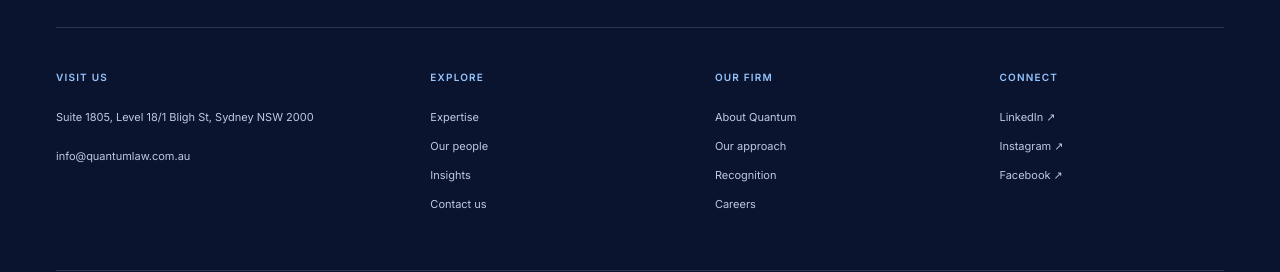
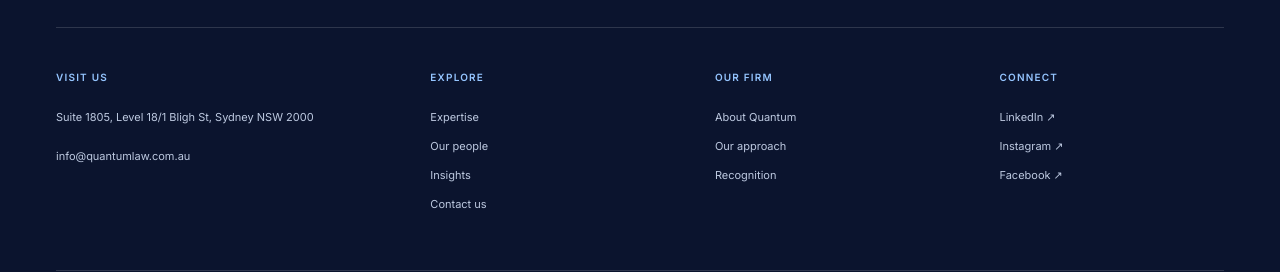
Before and after one commit to JJPP-17/quantumlaw, a Next.js app: page /contact in a window 1280 px wide. Shown: the part 1867-2139 px from the top of the page. Built offline with nearby package versions, Linux system fonts and the light colour scheme; no server answers; the database is empty.

Commit message:
Remove public careers pages

```diff
--- a/app/careers/Careers.jsx
+++ /dev/null
@@ -1,12 +0,0 @@
-"use client";
-import { useState } from "react";
-import Link from "next/link";
-import usePublicRows from "../utils/usePublicRows";
-import { Arrow, PageHero, ContactBand, ContentState } from "../components/PublicDesign";
-export default function Careers() {
-  const {rows,loading,error,reload}=usePublicRows("careers","created_at",false,true);
-  const [category,setCategory]=useState("All opportunities");
-  const categories=["All opportunities",...new Set(rows.map(row=>row.category).filter(Boolean))];
-  const jobs=rows.filter(item=>category==="All opportunities"||item.category===category);
-  return <main id="main-content" className="public-page designed-page"><PageHero eyebrow="Careers" title="Make your next move count." description="Build your career with a team that values fresh thinking, collaboration, and personal development."/><section className="section-space"><div className="site-container"><div className="section-heading"><div><span className="eyebrow">GROW WITH QUANTUM</span><h2>Current opportunities.</h2></div></div><div className="filter-tabs" aria-label="Filter opportunities">{categories.map(item=><button key={item} aria-pressed={category===item} onClick={()=>setCategory(item)}>{item}</button>)}</div>{loading||error||jobs.length===0?<ContentState loading={loading} error={error} empty="There are no open opportunities in this category at present. Please check back soon." onRetry={reload}/>:<div className="careers-list">{jobs.map(job=><Link href={`/careers/${job.id}`} key={job.id} className="career-row"><div><h3>{job.position}</h3><span className="eyebrow">Sydney · {job.category}</span></div><p>{job.roledescription}</p><Arrow diagonal/></Link>)}</div>}</div></section><ContactBand title="Your future at Quantum." description="We’re always interested in hearing from thoughtful, motivated people."/></main>;
-}
--- a/app/careers/[id]/page.jsx
+++ /dev/null
@@ -1,10 +0,0 @@
-import Link from "next/link";
-import {supabase} from "../../../lib/supabaseClient";
-import {Arrow,PageHero,ContactBand} from "../../components/PublicDesign";
-export const dynamic="force-dynamic";
-export default async function JobPosting({params}){
- const {id}=await params;
- const {data:job}=await supabase.from("careers").select("*").eq("id",id).maybeSingle();
- if(!job)return <main id="main-content" className="public-page designed-page"><PageHero eyebrow="Careers" title="Opportunity unavailable." description="Visit our careers page to explore current opportunities."/><section className="section-space"><div className="site-container"><Link href="/careers" className="text-link">Current opportunities <Arrow/></Link></div></section></main>;
- return <main id="main-content" className="public-page designed-page"><PageHero eyebrow="Careers" title={job.position} description={`Sydney · ${job.category}`}/><section className="section-space"><div className="site-container"><article className="editorial-body"><span className="eyebrow">THE OPPORTUNITY</span><div className="article-copy">{job.roledescription}</div>{[["What you’ll bring",job.qualifications],["How to apply",job.howtoapply]].map(([heading,text])=>text&&<section className="job-details" key={heading}><h2>{heading}</h2><ul>{text.split("\n").filter(line=>line.trim()).map((line,index)=><li key={index}>{line}</li>)}</ul></section>)}<Link className="text-link" href="/careers">All opportunities <Arrow/></Link></article></div></section><ContactBand title="Your future at Quantum." description="Speak with us about your career aspirations."/></main>;
-}
--- a/app/careers/page.jsx
+++ /dev/null
@@ -1,17 +0,0 @@
-import React from 'react'
-import Careers from './Careers'
-
-export const generateMetadata = () => {
-  return {
-    title: 'Careers - Quantum Law Group',
-    description: 'Learn more about careers at Quantum Law Group',
-  }
-}
-
-const CareersMainPage = () => {
-  return (
-    <Careers/>
-  )
-}
-
-export default CareersMainPage
--- a/app/components/Footer.jsx
+++ b/app/components/Footer.jsx
@@ -7,5 +7,5 @@
   const address = getValue("addressQuant", data) || "Suite 1805, Level 18/1 Bligh St, Sydney NSW 2000";
   const phone = getValue("phoneQuant", data) || "(02) 8067 8726";
   const email = getValue("emailQuant", data) || "info@quantumlaw.com.au";
-  return <footer className="site-footer"><div className="site-container"><div className="footer-top"><Link href="/" className="footer-wordmark">QUANTUM<span>LAW GROUP</span></Link><p>Thoughtful strategy.<br />Resolute representation.</p><a className="footer-phone" href={`tel:${phone.replace(/[^+\d]/g, "")}`}>{phone} <Arrow diagonal /></a></div><div className="footer-grid"><div><h2>Visit us</h2><p>{address}</p><a href={`mailto:${email}`}>{email}</a></div><div><h2>Explore</h2><Link href="/whatwedo">Expertise</Link><Link href="/ourteam">Our people</Link><Link href="/news">Insights</Link><Link href="/contact">Contact us</Link></div><div><h2>Our firm</h2><Link href="/aboutus">About Quantum</Link><Link href="/howweoperate">Our approach</Link><Link href="/aboutus/awards">Recognition</Link><Link href="/careers">Careers</Link></div><div><h2>Connect</h2><a href="https://www.linkedin.com/company/qlg/" target="_blank" rel="noopener noreferrer">LinkedIn ↗</a><a href="https://www.instagram.com/quantumlaw.com.au/" target="_blank" rel="noopener noreferrer">Instagram ↗</a><a href="https://www.facebook.com/quantumlawgroup" target="_blank" rel="noopener noreferrer">Facebook ↗</a></div></div><div className="footer-bottom"><div><span>© {new Date().getFullYear()} Quantum Law Group</span><Link href="/privacy-policy">Privacy policy</Link><Link href="/termsofuse">Terms of use</Link></div><p>Liability limited by a scheme approved under Professional Standards Legislation.</p></div></div></footer>;
+  return <footer className="site-footer"><div className="site-container"><div className="footer-top"><Link href="/" className="footer-wordmark">QUANTUM<span>LAW GROUP</span></Link><p>Thoughtful strategy.<br />Resolute representation.</p><a className="footer-phone" href={`tel:${phone.replace(/[^+\d]/g, "")}`}>{phone} <Arrow diagonal /></a></div><div className="footer-grid"><div><h2>Visit us</h2><p>{address}</p><a href={`mailto:${email}`}>{email}</a></div><div><h2>Explore</h2><Link href="/whatwedo">Expertise</Link><Link href="/ourteam">Our people</Link><Link href="/news">Insights</Link><Link href="/contact">Contact us</Link></div><div><h2>Our firm</h2><Link href="/aboutus">About Quantum</Link><Link href="/howweoperate">Our approach</Link><Link href="/aboutus/awards">Recognition</Link></div><div><h2>Connect</h2><a href="https://www.linkedin.com/company/qlg/" target="_blank" rel="noopener noreferrer">LinkedIn ↗</a><a href="https://www.instagram.com/quantumlaw.com.au/" target="_blank" rel="noopener noreferrer">Instagram ↗</a><a href="https://www.facebook.com/quantumlawgroup" target="_blank" rel="noopener noreferrer">Facebook ↗</a></div></div><div className="footer-bottom"><div><span>© {new Date().getFullYear()} Quantum Law Group</span><Link href="/privacy-policy">Privacy policy</Link><Link href="/termsofuse">Terms of use</Link></div><p>Liability limited by a scheme approved under Professional Standards Legislation.</p></div></div></footer>;
 }
--- a/app/components/Navigation.jsx
+++ b/app/components/Navigation.jsx
@@ -20,6 +20,6 @@
       <Link className="nav-contact" href="/contact">Contact us <Arrow diagonal /></Link>
       <button className="nav-toggle" type="button" aria-label={open ? "Close menu" : "Open menu"} aria-expanded={open} aria-controls="mobile-menu" onClick={() => setOpen(!open)}><span className={open ? "is-open" : ""} /><span className={open ? "is-open" : ""} /></button>
     </div>
-    {open && <nav className="mobile-menu" id="mobile-menu" aria-label="Mobile navigation"><div className="site-container">{[...links,{href:"/howweoperate",label:"Our approach"},{href:"/aboutus/awards",label:"Recognition"},{href:"/careers",label:"Careers"},{href:"/contact",label:"Contact us"}].map(link=><Link href={link.href} key={link.href} onClick={()=>setOpen(false)}>{link.label}<Arrow diagonal /></Link>)}<a className="mobile-phone" href="tel:+61280678726">(02) 8067 8726</a></div></nav>}
+    {open && <nav className="mobile-menu" id="mobile-menu" aria-label="Mobile navigation"><div className="site-container">{[...links,{href:"/howweoperate",label:"Our approach"},{href:"/aboutus/awards",label:"Recognition"},{href:"/contact",label:"Contact us"}].map(link=><Link href={link.href} key={link.href} onClick={()=>setOpen(false)}>{link.label}<Arrow diagonal /></Link>)}<a className="mobile-phone" href="tel:+61280678726">(02) 8067 8726</a></div></nav>}
   </header>;
 }
```
